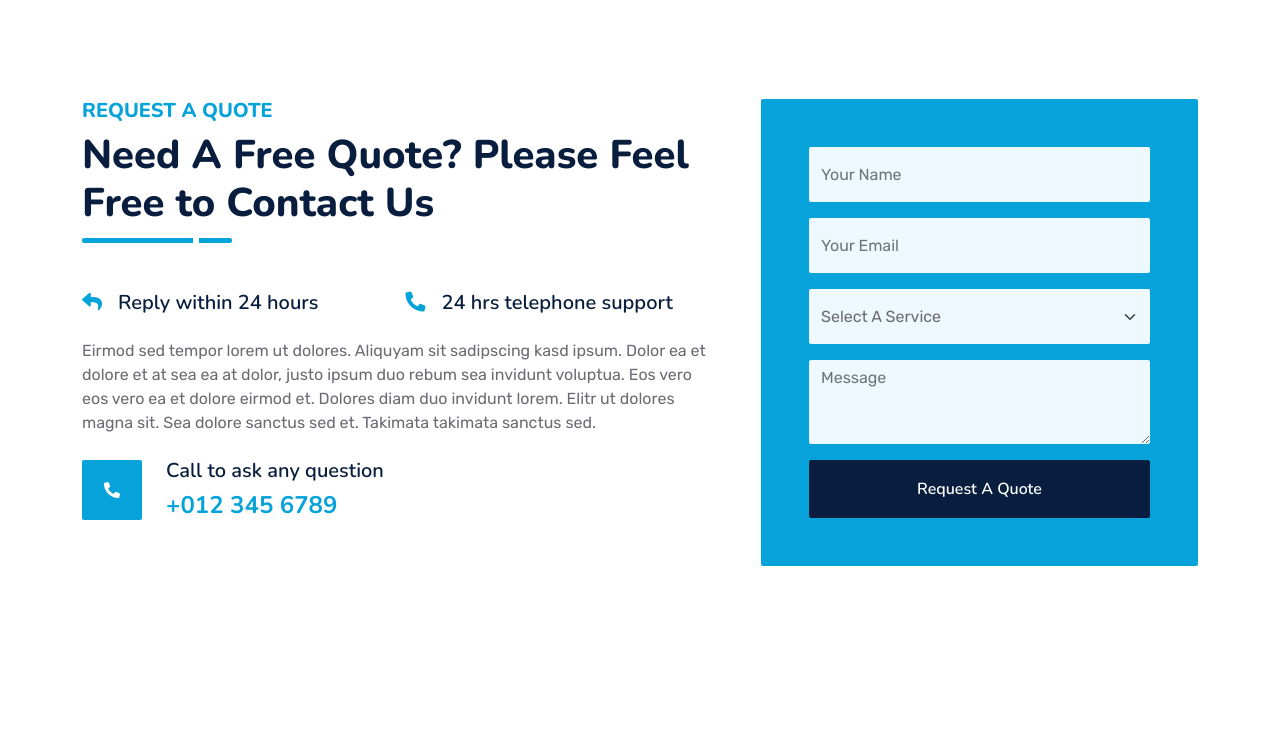
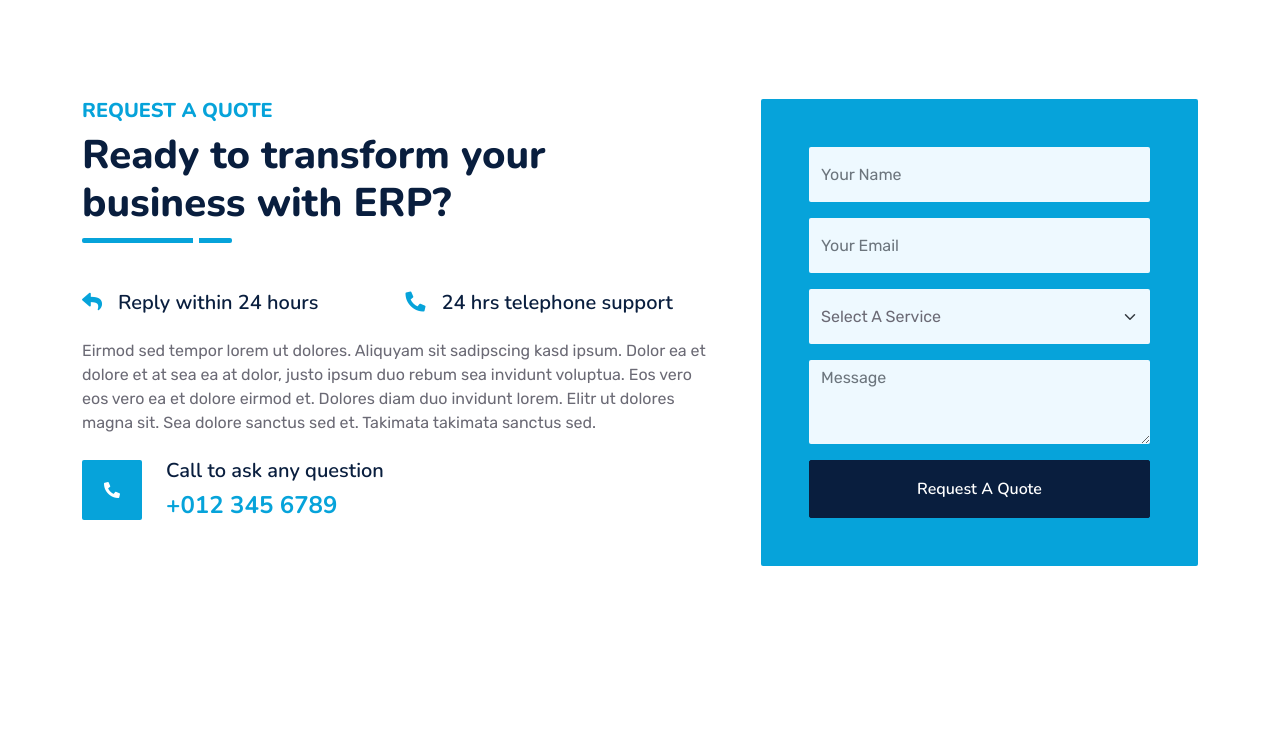
Before and after one commit to amanprasadum/startup, a plain HTML site: page index.html in a window 1280 px wide. Shown: the part 4820-5575 px from the top of the page. Drawn offline with nearby package versions, Linux system fonts and the light colour scheme.

Commit message:
update contact us part

```diff
--- a/index.html
+++ b/index.html
@@ -520,7 +520,7 @@
                 <div class="col-lg-7">
                     <div class="section-title position-relative pb-3 mb-5">
                         <h5 class="fw-bold text-primary text-uppercase">Request A Quote</h5>
-                        <h1 class="mb-0">Need A Free Quote? Please Feel Free to Contact Us</h1>
+                        <h1 class="mb-0">Ready to transform your business with ERP?</h1>
                     </div>
                     <div class="row gx-3">
                         <div class="col-sm-6 wow zoomIn" data-wow-delay="0.2s">
```
